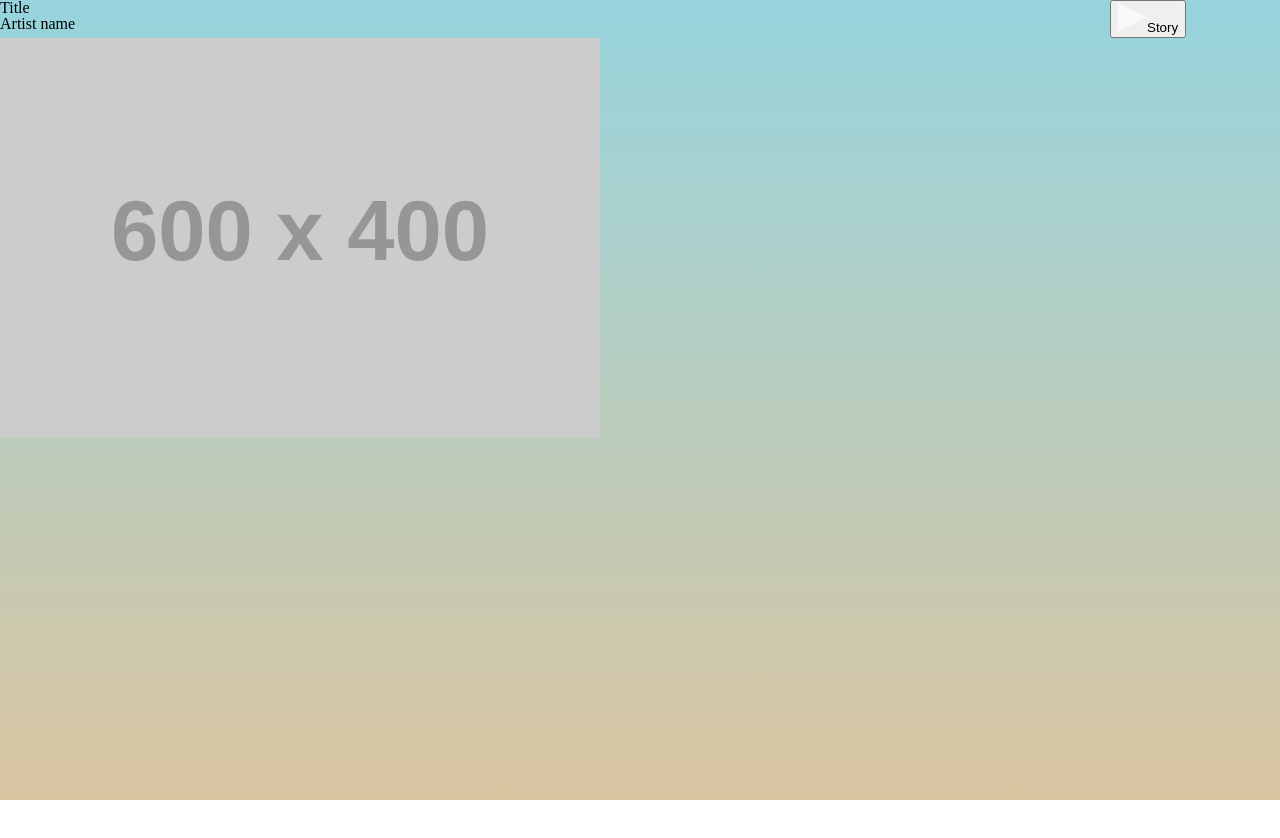
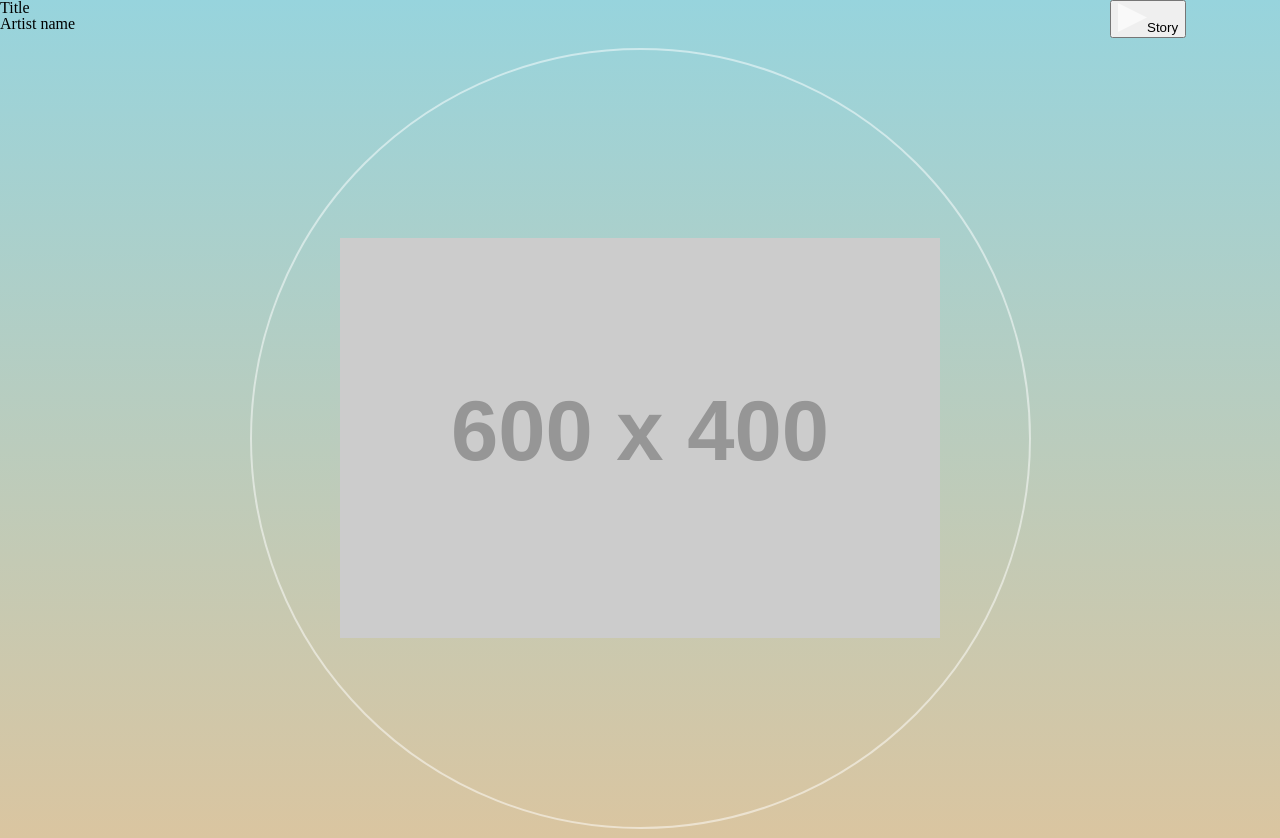
Before and after one commit to AlisonYoon/coffee-break, a Vue app: page / in a window 1280 px wide. Before the commit the page ends 800 px from the top, so only its background shows below. Built offline with nearby package versions, Linux system fonts and the light colour scheme.

Commit message:
painting circle frame svg

```diff
--- a/src/assets/scss/app.scss
+++ b/src/assets/scss/app.scss
@@ -1,8 +1,12 @@
-@import 'node_modules/reset-css/sass/_reset';
+@import "node_modules/reset-css/sass/_reset";
 
 body {
-   background: rgb(151,212,221);
-   background: linear-gradient(180deg, rgba(151,212,221,1) 0%, rgba(218,197,160,1) 100%);
+  background: rgb(151, 212, 221);
+  background: linear-gradient(
+    180deg,
+    rgba(151, 212, 221, 1) 0%,
+    rgba(218, 197, 160, 1) 100%
+  );
   min-height: 100vh;
   position: relative;
   #app {
@@ -10,5 +14,16 @@ body {
       display: grid;
       grid-template-columns: 1fr 170px;
     }
+    #js-paintingframe {
+      position: relative;
+      display: flex;
+      justify-content: center;
+      align-items: center;
+      height: 100vh;
+      svg,
+      img {
+        position: absolute;
       }
     }
+  }
+}
--- a/src/components/Painting.vue
+++ b/src/components/Painting.vue
@@ -1,5 +1,31 @@
 <template>
-   <div>
-      <img src="https://dummyimage.com/600x400/000/fff" alt="">
-   </div>
+  <div id="js-paintingframe">
+    <svg
+      width="781px"
+      height="781px"
+      viewBox="0 0 781 781"
+      version="1.1"
+      xmlns="http://www.w3.org/2000/svg"
+      xmlns:xlink="http://www.w3.org/1999/xlink"
+    >
+      <g
+        id="Page-1"
+        stroke="none"
+        stroke-width="1"
+        fill="none"
+        fill-rule="evenodd"
+        stroke-opacity="0.499945367"
+      >
+        <g
+          id="Desktop-Copy"
+          transform="translate(-123.000000, -99.000000)"
+          stroke="#FFFFFF"
+          stroke-width="2"
+        >
+          <circle id="Oval" cx="513.5" cy="489.5" r="389.5"></circle>
+        </g>
+      </g>
+    </svg>
+    <img src="https://dummyimage.com/600x400/000/fff" alt>
+  </div>
 </template>
```
Lines whose indentation alone changed are shown as unchanged.
